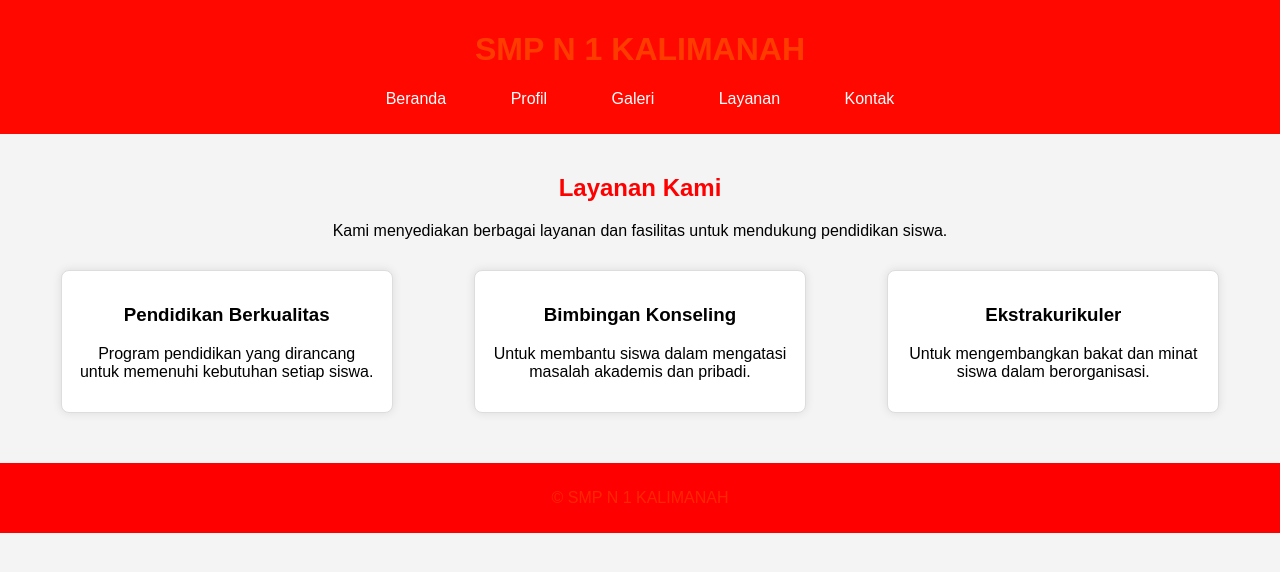
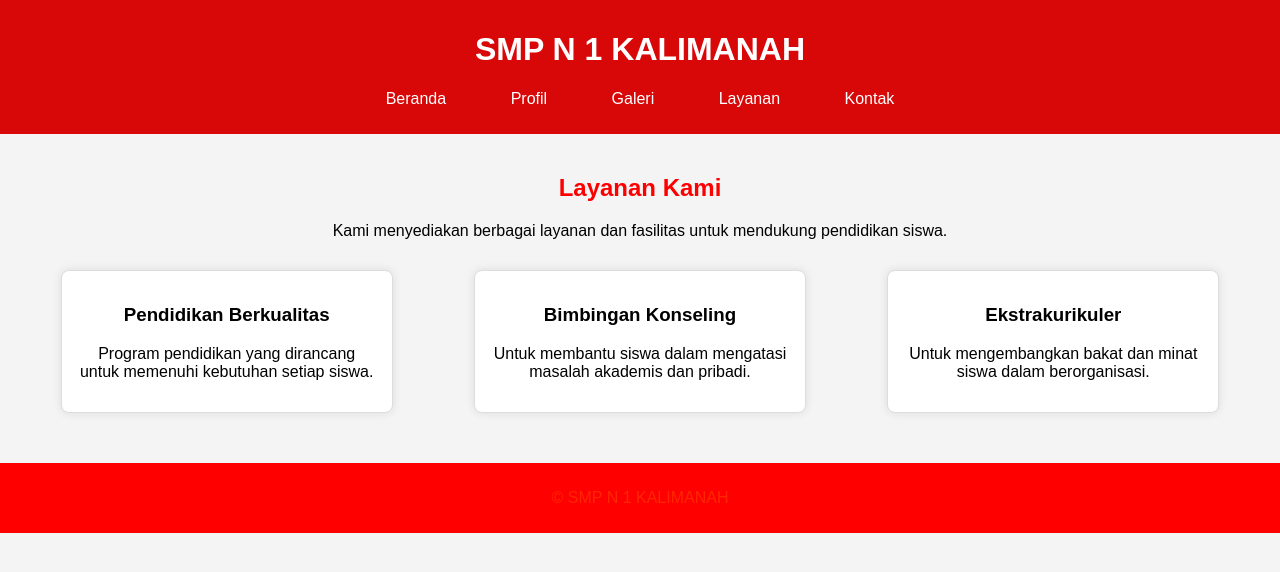
Before and after one commit to ganangdsa/utswebprogramingganang, a plain HTML site: page layanan.html in a window 1280 px wide. Drawn offline with Linux system fonts and the light colour scheme.

Commit message:
Update layanan.html dari web
update dari web

```diff
--- a/layanan.html
+++ b/layanan.html
@@ -13,8 +13,8 @@
             padding: 0;
         }
         header {
-            background: #ff0800;
-            color: rgb(255, 60, 0);
+          background-color: #d80808;
+            color: rgb(255, 255, 255);
             padding: 10px 0;
             text-align: center;
         }
```
